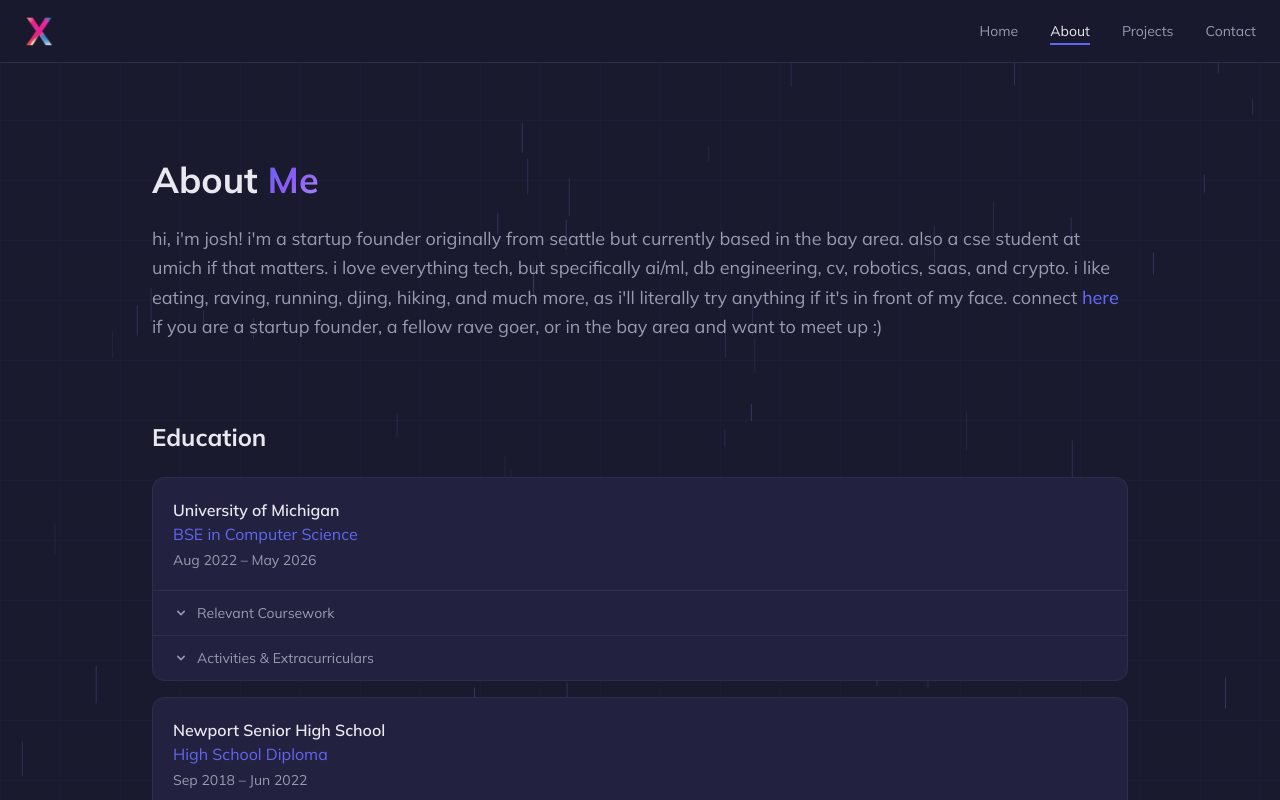
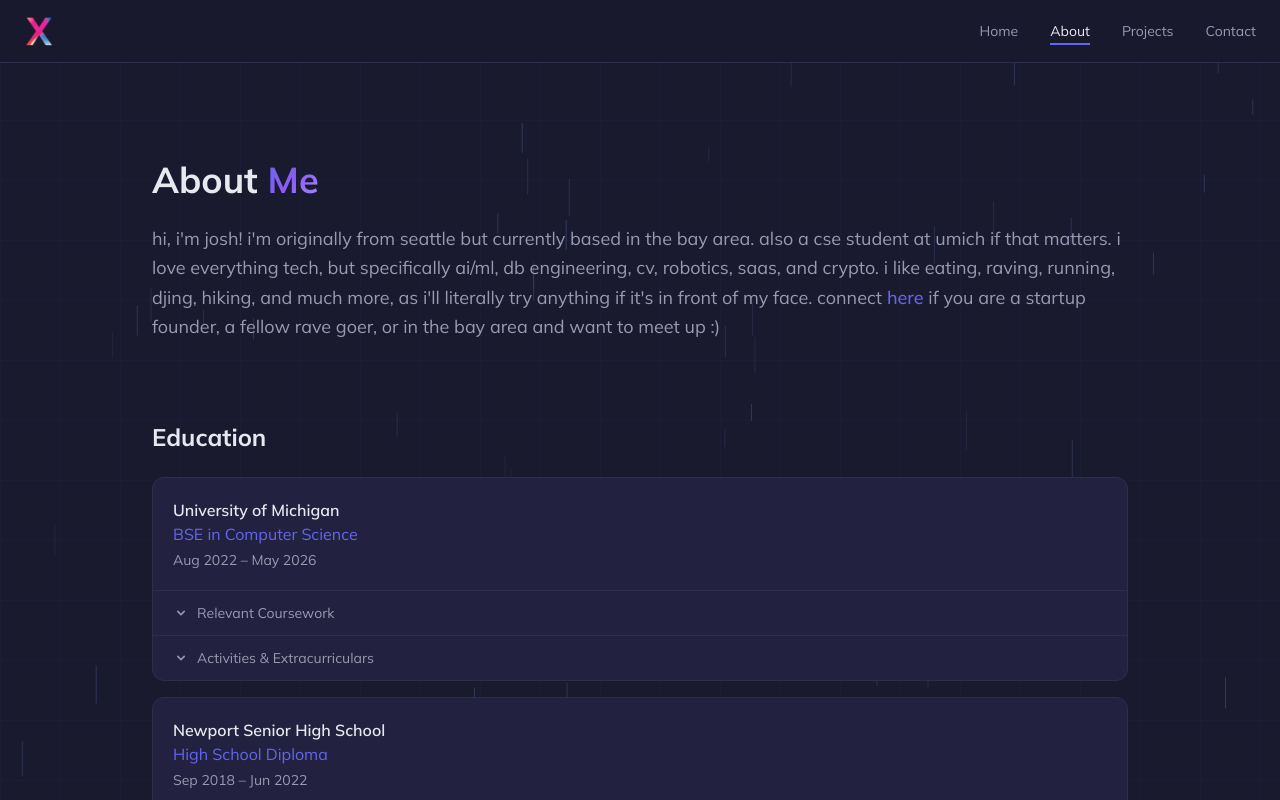
Before and after one commit to xiejosh/personal-website, a Next.js app in the folder my-app/: page /about in a window 1280 px wide. Shown: the top 800 px of the page. Built offline with nearby package versions, Linux system fonts and the light colour scheme.

Commit message:
final change trusttttt

```diff
--- a/my-app/app/about/page.tsx
+++ b/my-app/app/about/page.tsx
@@ -421,7 +421,7 @@ export default function About() {
           About <span className="gradient-text">Me</span>
         </h1>
         <p className="text-lg leading-relaxed text-muted">
-          hi, i&apos;m josh! i&apos;m a startup founder originally from seattle but currently based in the bay area.
+          hi, i&apos;m josh! i&apos;m originally from seattle but currently based in the bay area.
           also a cse student at umich if that matters. i love everything tech, but specifically ai/ml, db engineering,
           cv, robotics, saas, and crypto. i like eating, raving, running, djing, hiking, and much more, as i&apos;ll
           literally try anything if it&apos;s in front of my face. connect{" "}
```
